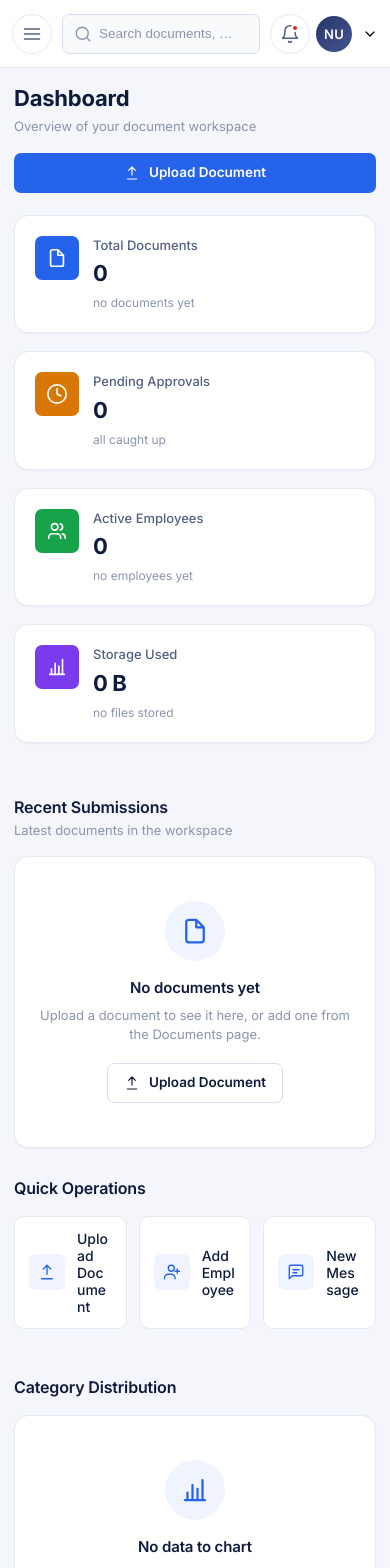
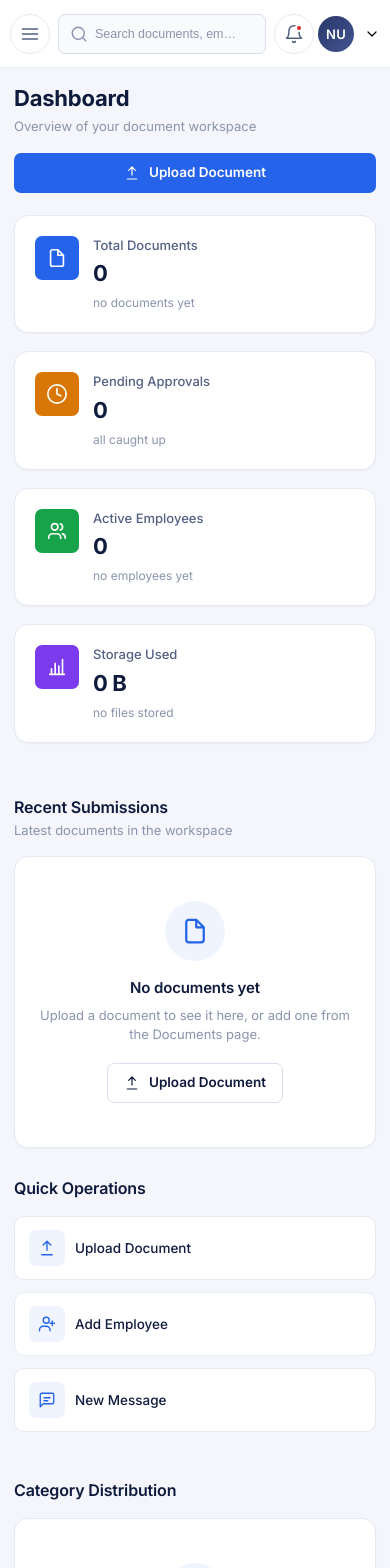
Before and after one commit to d1fy5/Noffice, a React (Vite) app: page /dashboard in a window 390 px wide. Shown: the top 1568 px of the page. Built offline with nearby package versions, Linux system fonts and the light colour scheme.

Commit message:
Improved Mobile UI

```diff
--- a/src/index.css
+++ b/src/index.css
@@ -3342,3 +3342,139 @@ table.data-table tbody tr.selected {
     min-width: 0;
   }
 }
+
+/* ============================================================
+   MOBILE LAYOUT REFINEMENTS
+   Targets small viewports without changing the desktop layout.
+   ============================================================ */
+
+/* ---- Dashboard: Quick Operations (avoid 3 overcrowded columns) ---- */
+@media (max-width: 900px) {
+  .quick-op-grid {
+    grid-template-columns: repeat(2, 1fr);
+  }
+
+  .quick-op {
+    font-size: 13.5px;
+    gap: 10px;
+    padding: 12px 12px;
+  }
+}
+
+@media (max-width: 480px) {
+  .quick-op-grid {
+    grid-template-columns: 1fr;
+  }
+
+  .quick-op {
+    padding: 13px 14px;
+  }
+}
+
+/* ---- Documents: folder/category navigation on mobile ----
+   Folders become a horizontally scrollable strip. Items never shrink
+   below their content width so the label and count never collapse or
+   overlap; they simply scroll sideways. */
+@media (max-width: 960px) {
+  .doc-folders {
+    scrollbar-width: none;
+  }
+
+  .doc-folders::-webkit-scrollbar {
+    display: none;
+  }
+
+  .doc-folders .folder-item {
+    flex-shrink: 0;
+    min-width: max-content;
+  }
+}
+
+/* Tighten folder row padding on narrow phones */
+@media (max-width: 480px) {
+  .doc-folders {
+    padding: 10px 8px;
+  }
+
+  .folder-item {
+    font-size: 13px;
+  }
+}
+
+/* ---- Documents toolbar on small screens ---- */
+@media (max-width: 480px) {
+  .doc-view-controls .view-toggle {
+    justify-content: stretch;
+  }
+
+  .doc-view-controls .view-toggle .view-btn {
+    flex: 1;
+  }
+
+  .trash-actions {
+    justify-content: stretch;
+  }
+
+  .trash-actions .btn {
+    width: 100%;
+    justify-content: center;
+  }
+}
+
+/* ---- Topbar: keep menu / search / notifications / profile in one row ----
+   Allow the search field to shrink so nothing pushes off the viewport. */
+@media (max-width: 960px) {
+  .icon-btn,
+  .topbar-profile {
+    flex-shrink: 0;
+  }
+
+  .topbar-actions {
+    flex-shrink: 0;
+  }
+
+  .topbar-search {
+    flex: 1 1 auto;
+    min-width: 0;
+  }
+}
+
+@media (max-width: 480px) {
+  .topbar {
+    gap: 8px;
+    padding: 0 10px;
+  }
+
+  .topbar-actions {
+    gap: 4px;
+  }
+
+  .topbar-search input {
+    font-size: 12.5px;
+  }
+}
+
+/* ---- General mobile containment ----
+   Cards, grids and content containers follow the viewport width so text
+   wraps naturally instead of overflowing the screen. */
+@media (max-width: 768px) {
+  .page-head-actions,
+  .doc-layout > div,
+  .doc-folders,
+  .doc-grid,
+  .stat-grid,
+  .dash-two,
+  .dash-grid,
+  .dash-grid-wide,
+  .card,
+  .doc-card,
+  .submission-row,
+  .empty-state,
+  .section-header {
+    max-width: 100%;
+  }
+
+  table.data-table {
+    max-width: 100%;
+  }
+}
```
